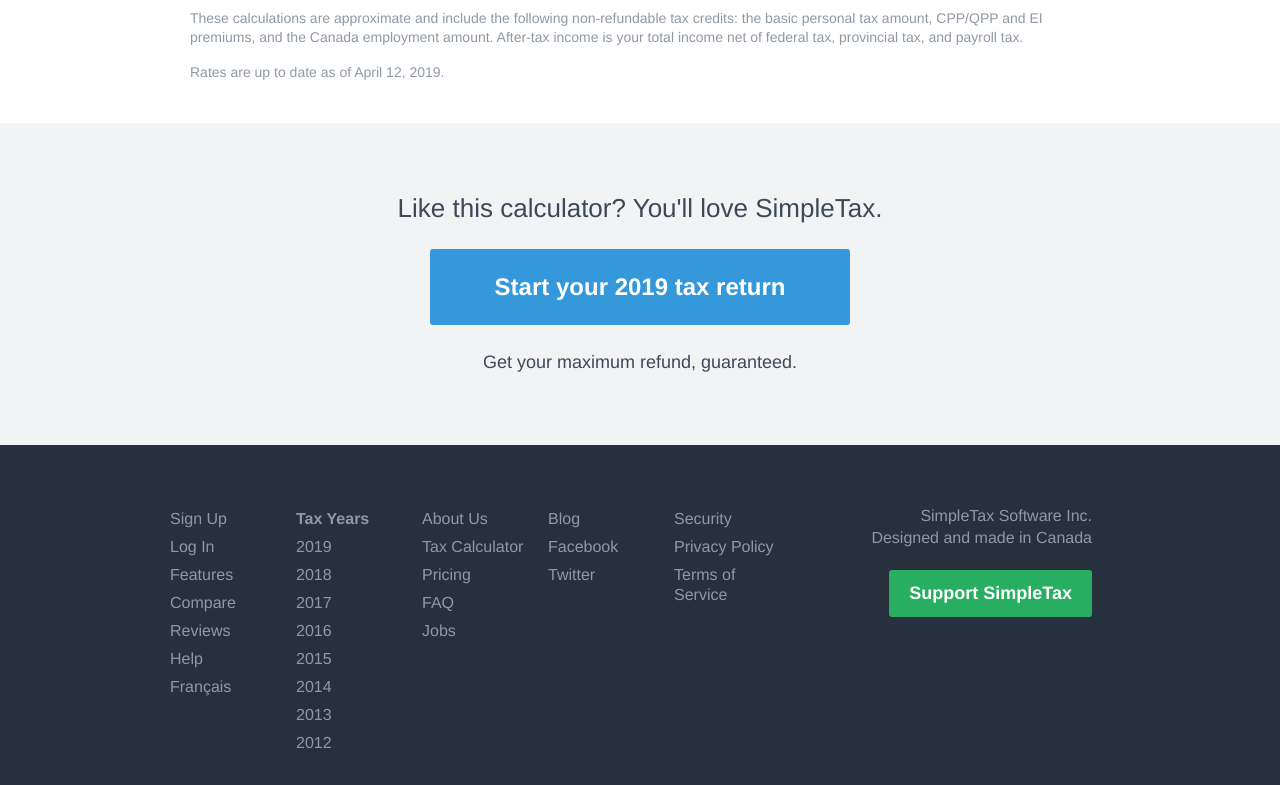
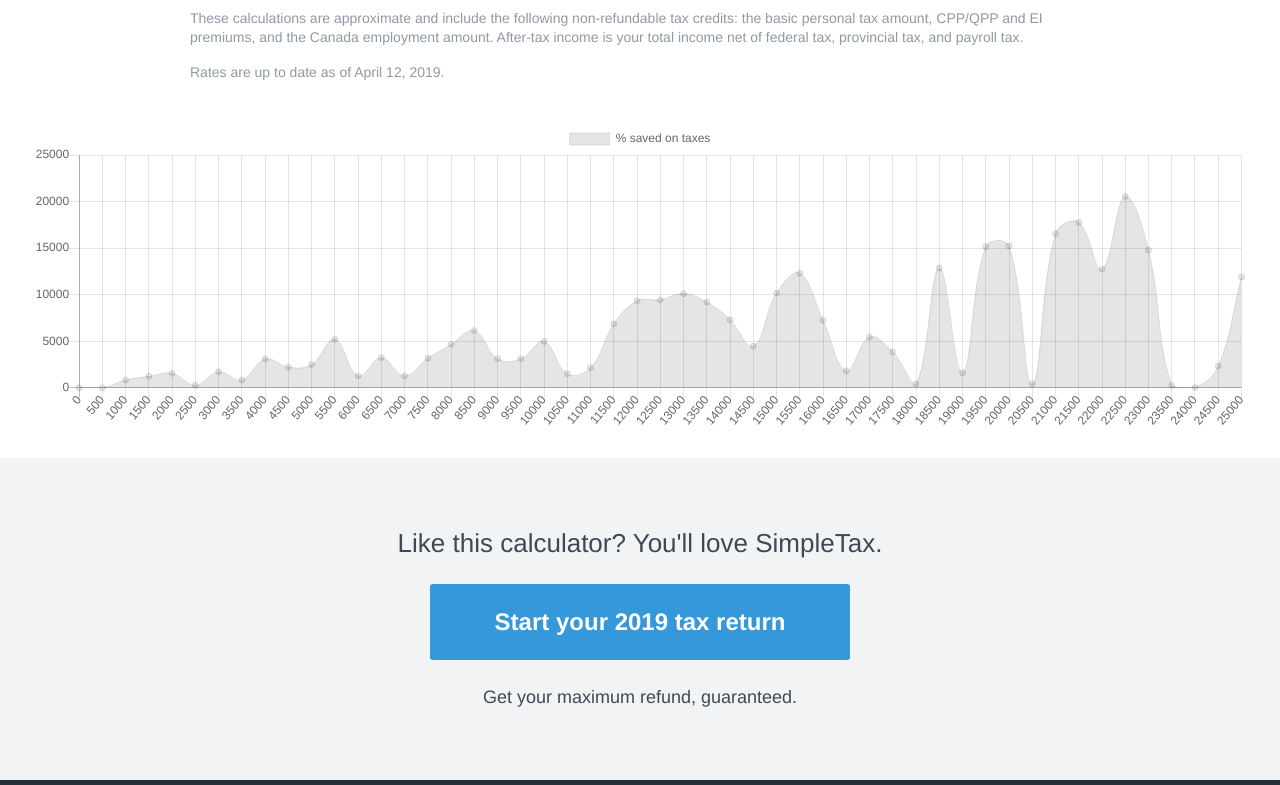
Before and after one commit to wichopy/canada-rrsp-optimizer, a plain HTML site: page index.html in a window 1280 px wide. Shown: the part 880-1665 px from the top of the page. Drawn offline with nearby package versions, Linux system fonts and the light colour scheme; no server answers; a web font is replaced by a local one.

Commit message:
Add chart to bottom of calculator.

```diff
--- a/index.html
+++ b/index.html
@@ -84,6 +84,16 @@
 
     <link rel="stylesheet" href="https://use.typekit.net/cyr8gyv.css" />
     <link rel="stylesheet" href="./css/main.css" />
+    <link
+      rel="stylesheet"
+      href="https://cdnjs.cloudflare.com/ajax/libs/Chart.js/2.9.3/Chart.min.css"
+    />
+    <script src="https://cdnjs.cloudflare.com/ajax/libs/Chart.js/2.9.3/Chart.bundle.min.js"></script>
+    <style>
+      .chart-wrapper {
+        margin: 30px;
+      }
+    </style>
   </head>
   <body>
     <noscript
@@ -367,6 +377,10 @@
         </p>
       </div>
 
+      <div class="chart-wrapper">
+        <canvas id="myChart" width="400" height="100"></canvas>
+      </div>
+
       <div class="cta">
         <div class="cta__heading">
           Like this calculator? You&apos;ll love SimpleTax.
@@ -479,5 +493,44 @@
       src="./js/calculators/taxcalc-2019.js"
       class="js-secondary-script"
     ></script>
+    <script>
+      // RRSP graph creation.
+      const step = 500;
+      const min = 0;
+      const max = 25000;
+
+      var ctx = document.getElementById("myChart");
+      const labels = [];
+      const data = [];
+      for (let i = min; i <= max; i += step) {
+        labels.push(i);
+        data.push(i * Math.random());
+      }
+
+      var myChart = new Chart(ctx, {
+        type: "line",
+        data: {
+          labels,
+          datasets: [
+            {
+              label: "% saved on taxes",
+              data,
+              borderWidth: 1
+            }
+          ]
+        },
+        options: {
+          scales: {
+            yAxes: [
+              {
+                ticks: {
+                  beginAtZero: true
+                }
+              }
+            ]
+          }
+        }
+      });
+    </script>
   </body>
 </html>
```
